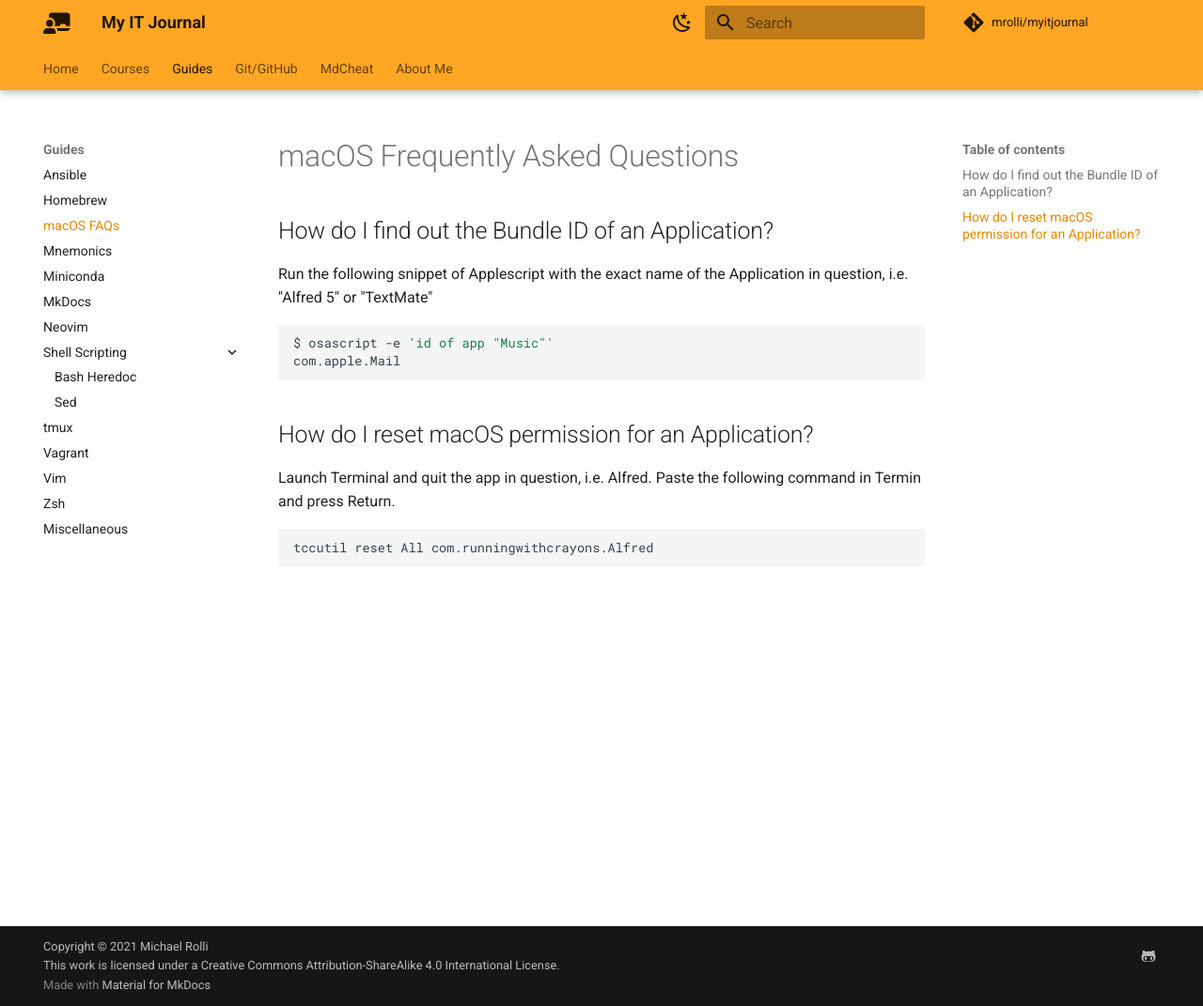
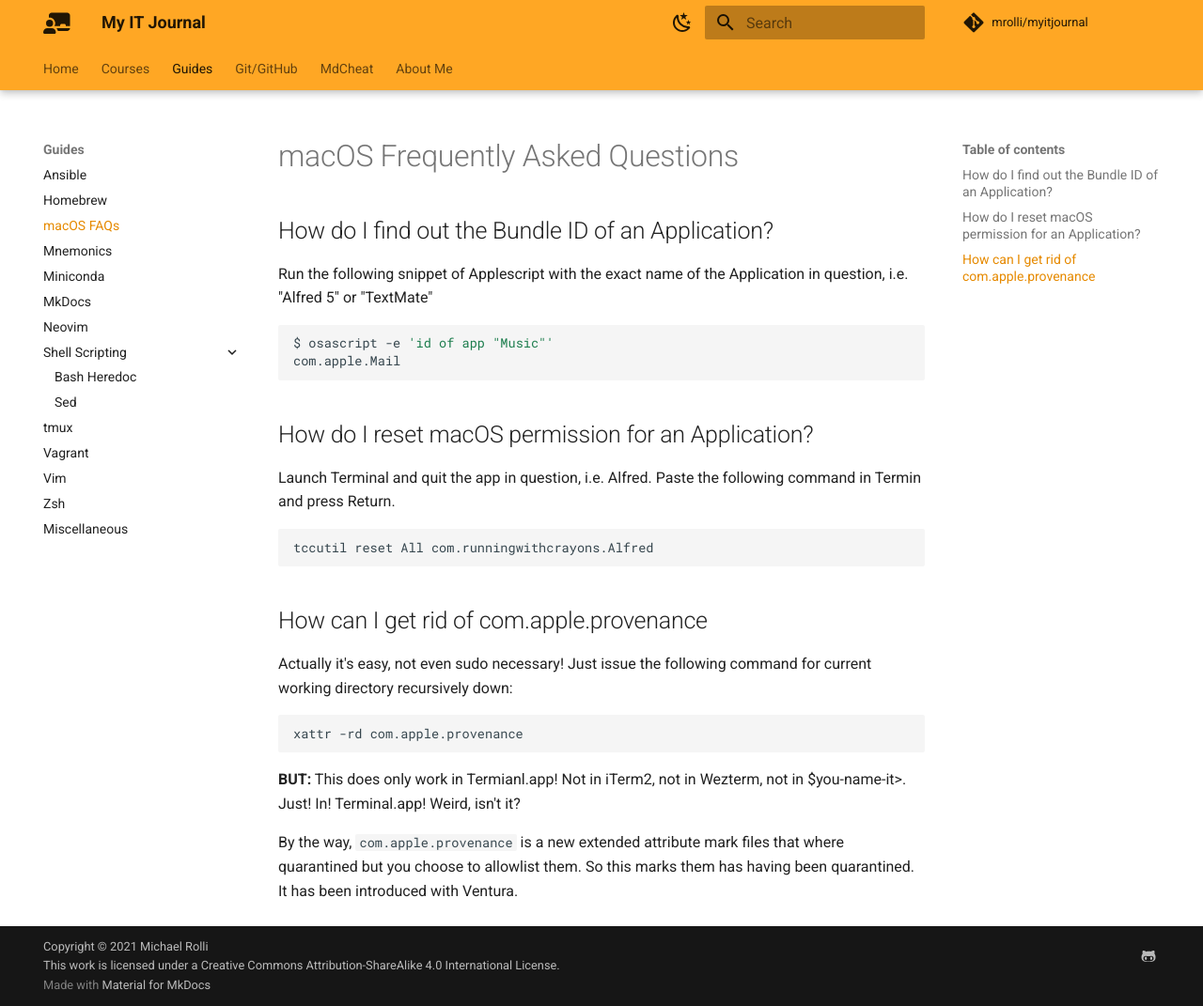
Before and after one commit to mrolli/myitjournal, an MkDocs documentation site: the page built from docs/guides/macos_faq.md, in a window 1280 px wide and 1071 px high. Shown: the whole window at 94% size. Built offline with MkDocs 1.6.1 and Material for MkDocs 9.7.7, drawn with Linux system fonts in a browser that asks for light colours; comment, search, counter and statistics services are not loaded.

Commit message:
feat: add a FAQ entry for com.apple.provenance

````diff
--- a/docs/guides/macos_faq.md
+++ b/docs/guides/macos_faq.md
@@ -18,3 +18,19 @@ command in Termin and press Return.
 ```sh
 tccutil reset All com.runningwithcrayons.Alfred
 ```
+
+## How can I get rid of com.apple.provenance
+
+Actually it's easy, not even sudo necessary! Just issue the following command
+for current working directory recursively down:
+
+```bash
+xattr -rd com.apple.provenance
+```
+
+**BUT:** This does only work in Termianl.app! Not in iTerm2, not in Wezterm,
+not in $you-name-it>. Just! In! Terminal.app! Weird, isn't it?
+
+By the way, `com.apple.provenance` is a new extended attribute mark files that
+where quarantined but you choose to allowlist them. So this marks them has
+having been quarantined. It has been introduced with Ventura.
````
